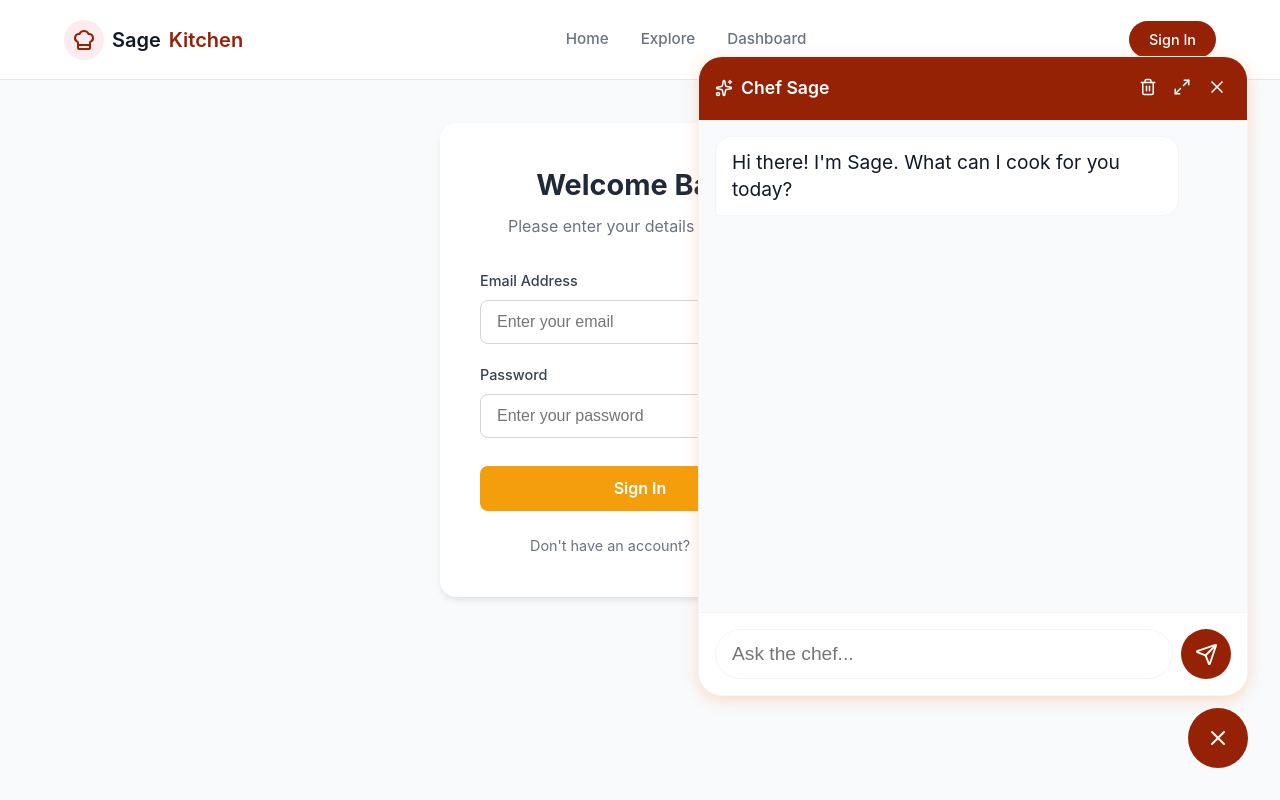
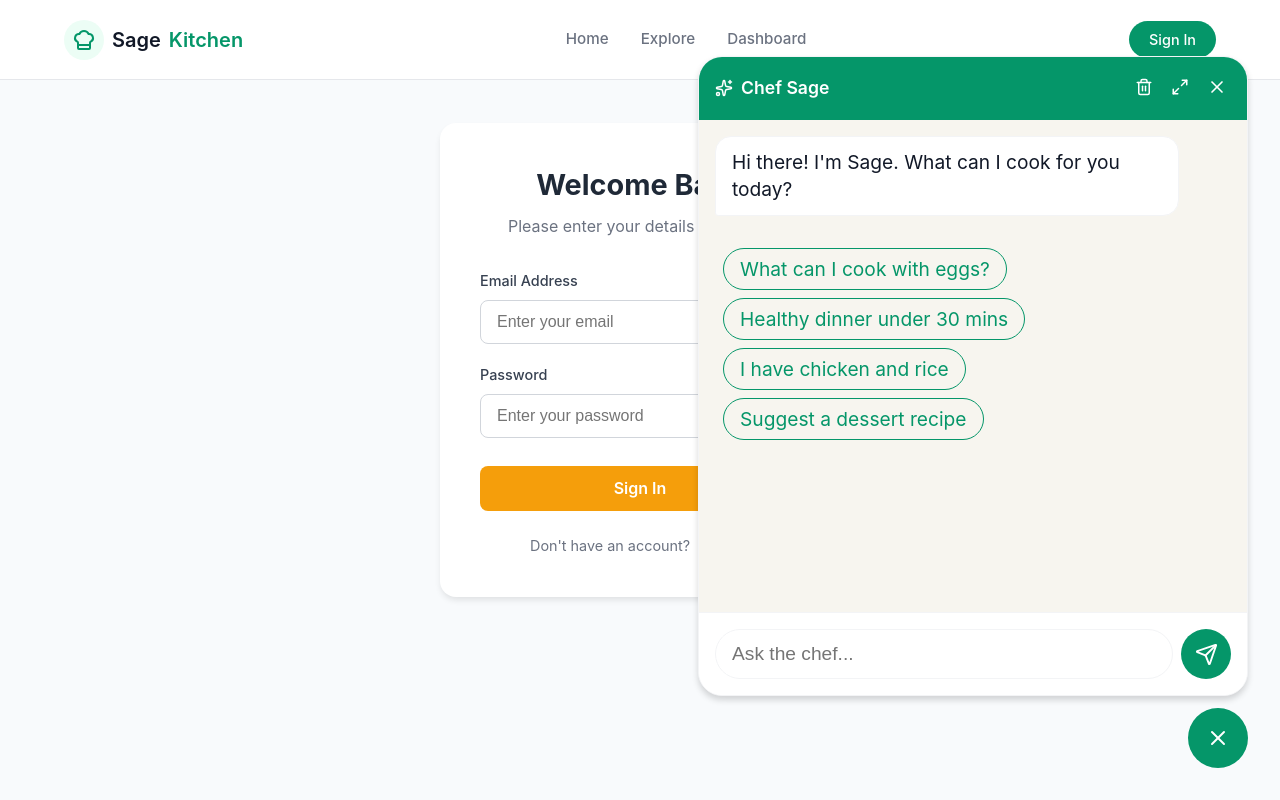
Before and after one commit to Gabriel-sorour/graduation-project-mvp, a React (Vite) app: page /#/chat in a window 1280 px wide. Both pictures are taken after a click on the button 1218 px from the left and 738 px from the top of the page. Built offline with nearby package versions, Linux system fonts and the light colour scheme.

Commit message:
feat(chat): add conversation starter suggestions

```diff
--- a/src/components/chat/ChatWidget.jsx
+++ b/src/components/chat/ChatWidget.jsx
@@ -15,6 +15,17 @@ function ChatWidget() {
 
   const messagesEndRef = useRef(null);
   const widgetRef = useRef(null);
+
+  const suggestions = [
+    "What can I cook with eggs?",
+    "Healthy dinner under 30 mins",
+    "I have chicken and rice",
+    "Suggest a dessert recipe"
+  ];
+
+  const handleSuggestionClick = async (text) => {
+    await sendMessage(text, token);
+  };
 
   useEffect(() => {
     function handleClickOutside(event) {
@@ -59,7 +70,7 @@ function ChatWidget() {
           {/* Header */}
           <div className="chat-header">
             <h3><Sparkles size={18} /> Chef Sage</h3>
-            <div style={{ display: 'flex', alignItems: 'center', gap: '8px' }}>
+            <div style={{ display: 'flex', alignItems: 'center', gap: '10px' }}>
 
               <button onClick={handleClear} className="icon-btn" title="Clear Chat">
                 <Trash2 size={18} />
@@ -82,6 +93,21 @@ function ChatWidget() {
                 {msg.text}
               </div>
             ))}
+
+
+            {!isLoading && messages.length === 1 && (
+              <div className="suggestions-container">
+                {suggestions.map((text, index) => (
+                  <button
+                    key={index}
+                    className="suggestion-chip"
+                    onClick={() => handleSuggestionClick(text)}
+                  >
+                    {text}
+                  </button>
+                ))}
+              </div>
+            )}
 
             {isLoading && (
               <div className="message bot">
--- a/src/pages/ChatPage.jsx
+++ b/src/pages/ChatPage.jsx
@@ -12,6 +12,17 @@ function ChatPage() {
   const { token } = useAuth();
   const navigate = useNavigate();
   const messagesEndRef = useRef(null);
+
+  const suggestions = [
+    "What can I cook with eggs?",
+    "Healthy dinner under 30 mins",
+    "I have chicken and rice",
+    "Suggest a dessert recipe"
+  ];
+
+  const handleSuggestionClick = async (text) => {
+    await sendMessage(text, token);
+  };
 
   const scrollToBottom = () => {
     messagesEndRef.current?.scrollIntoView({ behavior: "smooth" });
@@ -60,6 +71,20 @@ function ChatPage() {
             </div>
           ))}
 
+          {!isLoading && messages.length === 1 && (
+            <div className="suggestions-container">
+              {suggestions.map((text, index) => (
+                <button
+                  key={index}
+                  className="suggestion-chip"
+                  onClick={() => handleSuggestionClick(text)}
+                >
+                  {text}
+                </button>
+              ))}
+            </div>
+          )}
+
           {isLoading && (
             <div className="message bot">
               <div className="typing-indicator">
--- a/src/styles/ChatWidget.css
+++ b/src/styles/ChatWidget.css
@@ -36,7 +36,7 @@
   width: 550px;
   height: 80vh;
   border-radius: 1.5rem;
-  box-shadow: 0 4px 15px rgba(255, 140, 57, 0.274);
+  box-shadow: 0 4px 6px rgba(0, 0, 0, 0.158);
   z-index: 1001;
   border: 1px solid var(--light-gray);
   animation: slideUp 0.3s ease-out;
@@ -100,7 +100,7 @@
   display: flex;
   flex-direction: column;
   gap: 1rem;
-  background: #f9fafb;
+  background: #f3f1e8af;
 }
 
 .message {
@@ -173,6 +173,57 @@
   color: white;
   cursor: pointer;
   padding: 4px;
+}
+
+
+
+.suggestions-container {
+  display: flex;
+  flex-wrap: wrap;
+  gap: 0.5rem;
+  margin-top: 1rem;
+  margin-bottom: 1rem;
+  padding: 0 0.5rem;
+  animation: fadeIn 0.5s ease-in-out;
+}
+
+.chat-interface.widget-mode .suggestions-container {
+  flex-direction: column;
+  align-items: flex-start;
+}
+
+
+.suggestion-chip {
+  background-color: transparent;
+  border: 1px solid var(--primary);
+  /* box-shadow: 1px 1px 2px  var(--primary); */
+  color: var(--primary);
+  padding: 0.5rem 1rem;
+  border-radius: 2rem;
+  font-size: 1.2rem;
+  cursor: pointer;
+  transition: all 0.2s ease;
+  white-space: nowrap;
+  /* font-weight: 500; */
+}
+
+.suggestion-chip:hover {
+  background-color: var(--primary);
+  color: white;
+  transform: translateY(-2px);
+  box-shadow: 0 2px 5px rgba(0, 0, 0, 0.1);
+}
+
+@keyframes fadeIn {
+  from {
+    opacity: 0;
+    transform: translateY(10px);
+  }
+
+  to {
+    opacity: 1;
+    transform: translateY(0);
+  }
 }
 
 
@@ -249,6 +300,10 @@
     min-width: 40px;
     min-height: 40px;
   }
+
+  .suggestion-chip {
+    font-size: 1rem;
+  }
 }
 
 
--- a/src/styles/global.css
+++ b/src/styles/global.css
@@ -1,11 +1,11 @@
 :root {
   /* Brand Colors */
   --primary: #059669;
-  --primary: #962205;
+  /* --primary: #962205; */
   --primary-hover: #047857;
-  --primary-hover: #740329;
+  /* --primary-hover: #740329; */
   --primary-light: #ecfdf5;
-  --primary-light: #fdecef;
+  /* --primary-light: #fdecef; */
 
   /* Neutral Colors */
   --dark: #111827;
```
